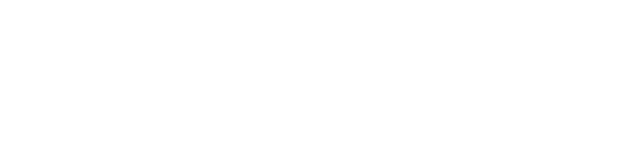
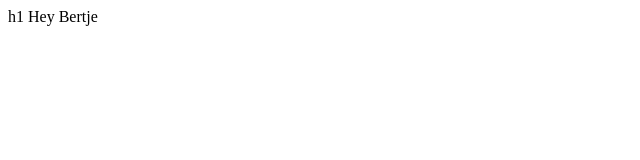
Before and after one commit to mandyvantveer/bertenernie, a plain HTML site: page index.html in a window 1280 px wide. Shown: the whole page, without its empty margins (0-640 px from the left). Drawn offline with Linux system fonts and the light colour scheme.

Commit message:
Update index.html

```diff
--- a/index.html
+++ b/index.html
@@ -6,6 +6,7 @@
     <meta name="viewport" content="width=device-width, initial-scale=1.0">
     <title>Document</title>
 </head>
+    h1 Hey Bertje
 <body>
 
 </body>
```
